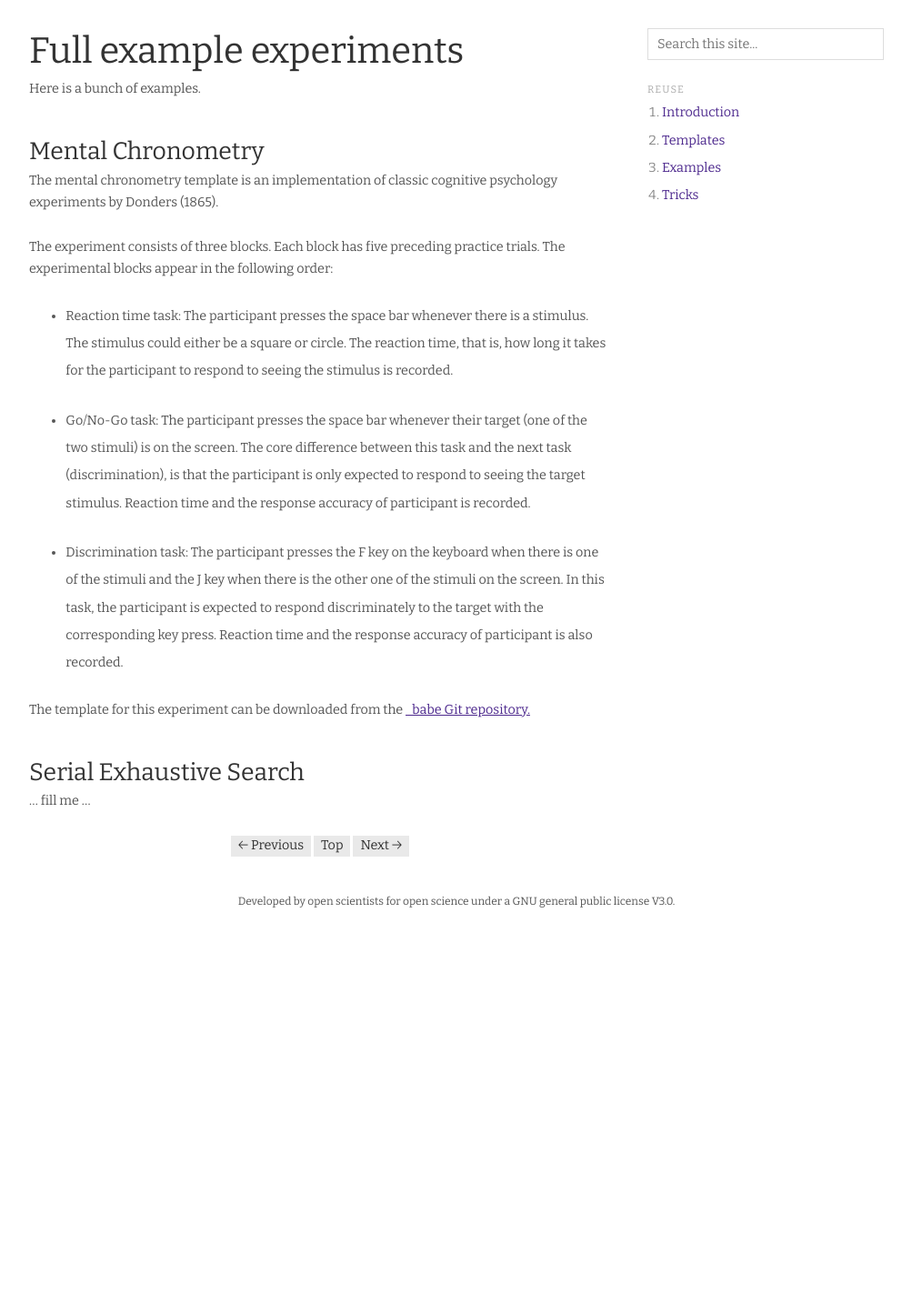
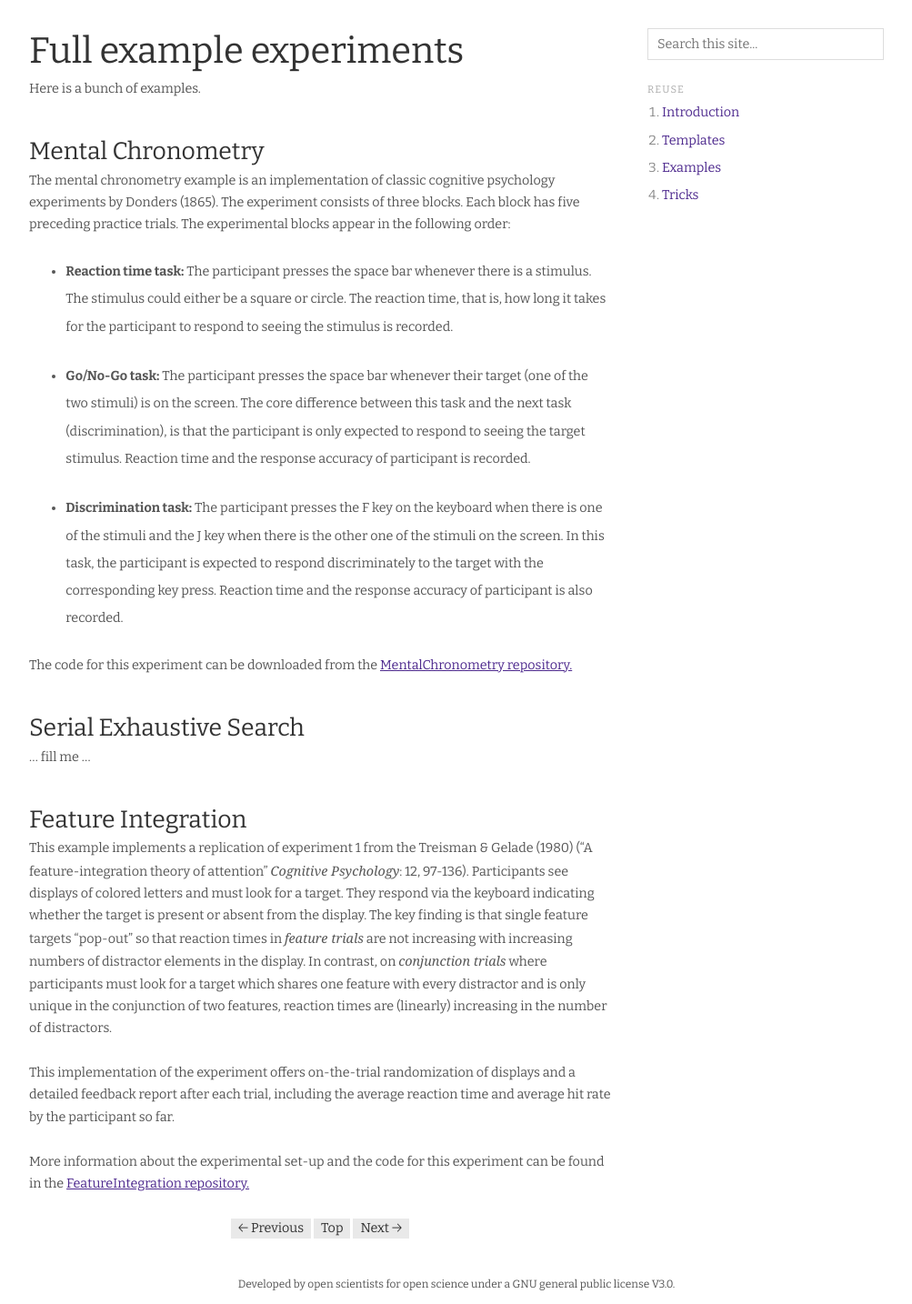
Before and after one commit to magpie-ea/magpie-site, a Jekyll site: the page built from reuse/examples.markdown, in a window 1280 px wide, cut to the strip 207-1641 px from the top of the page. Shown: the whole strip at 91% size, without its empty margins (138-1141 px from the left). Built offline with Jekyll 4.4.1, drawn with Linux system fonts in a browser that asks for light colours; nearby versions of some CDN libraries; before the commit the page ends 1221 px from its top, so only the background shows below that.

Commit message:
description of feature integration experiment added

```diff
--- a/_data/reuse.yml
+++ b/_data/reuse.yml
@@ -27,6 +27,9 @@
 
     - title: Serial Exhaustive Search
       slug: SerialExhaustiveSearch
+
+    - title: Feature Integration
+      slug: FeatureIntegration
   tricks:
     - title: Trial info from CSV-files
       slug: trialInfoCSV
--- /dev/null
+++ b/reuse/examples/FeatureIntegration.md
@@ -0,0 +1,7 @@
+## Feature Integration
+
+This example implements a replication of experiment 1 from the Treisman & Gelade (1980) ("A feature-integration theory of attention" *Cognitive Psychology*: 12, 97-136). Participants see displays of colored letters and must look for a target. They respond via the keyboard indicating whether the target is present or absent from the display. The key finding is that single feature targets "pop-out" so that reaction times in *feature trials* are not increasing with increasing numbers of distractor elements in the display. In contrast, on *conjunction trials* where participants must look for a target which shares one feature with every distractor and is only unique in the conjunction of two features, reaction times are (linearly) increasing in the number of distractors.
+
+This implementation of the experiment offers on-the-trial randomization of displays and a detailed feedback report after each trial, including the average reaction time and average hit rate by the participant so far.
+
+More information about the experimental set-up and the code for this experiment can be found in the <a href="https://github.com/babe-project/FeatureIntegration" title="FeatureIntegration" target="_blank"> FeatureIntegration repository.</a>
--- a/reuse/examples/MentalChronometry.md
+++ b/reuse/examples/MentalChronometry.md
@@ -1,16 +1,14 @@
 ## Mental Chronometry
 
-The mental chronometry template is an implementation of classic cognitive psychology experiments by Donders (1865).
+The mental chronometry example is an implementation of classic cognitive psychology experiments by Donders (1865). The experiment consists of three blocks. Each block has five preceding practice trials. The experimental blocks appear in the following order:
 
-The experiment consists of three blocks. Each block has five preceding practice trials. The experimental blocks appear in the following order:
-
-- Reaction time task:
+- **Reaction time task:**
 The participant presses the space bar whenever there is a stimulus. The stimulus could either be a square or circle. The reaction time, that is, how long it takes for the participant to respond to seeing the stimulus is recorded.
 
-- Go/No-Go task:
+- **Go/No-Go task:**
 The participant presses the space bar whenever their target (one of the two stimuli) is on the screen. The core difference between this task and the next task (discrimination), is that the participant is only expected to respond to seeing the target stimulus. Reaction time and the response accuracy of participant is recorded.
 
-- Discrimination task:
+- **Discrimination task:**
 The participant presses the F key on the keyboard when there is one of the stimuli and the J key when there is the other one of the stimuli on the screen. In this task, the participant is expected to respond discriminately to the target with the corresponding key press. Reaction time and the response accuracy of participant is also recorded.
 
-The template for this experiment can be downloaded from the <a href="https://github.com/babe-project/MentalChronometry" title="MentalChronometry" target="_blank"> _babe Git repository.</a>
+The code for this experiment can be downloaded from the <a href="https://github.com/babe-project/MentalChronometry" title="MentalChronometry" target="_blank"> MentalChronometry repository.</a>
```
Also changed, not shown: index.html (+13 -1 lines).
